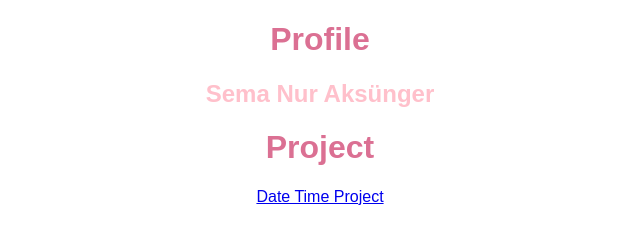
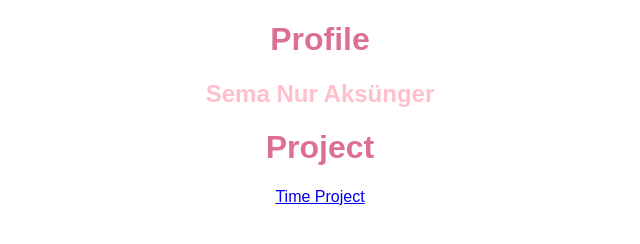
Before and after one commit to semaksunger/semaksunger.github.io, a plain HTML site: page index.html in a window 1280 px wide. Shown: the full height of the page, 320-960 px from the left. Drawn offline with Linux system fonts and the light colour scheme.

Commit message:
Update index.html

```diff
--- a/index.html
+++ b/index.html
@@ -40,7 +40,7 @@
             <h1 class="header">Project</h1>
             <div class="inner_inner_panel">
                 <a class="link" href="https://semaksunger.github.io/time_project/index.html">
-                    Date Time Project
+                    Time Project
                 </a>
             </div>
         </div>
```
